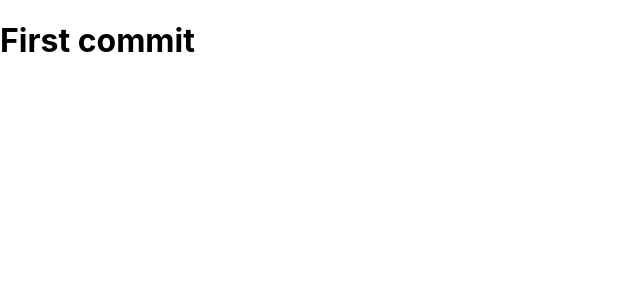
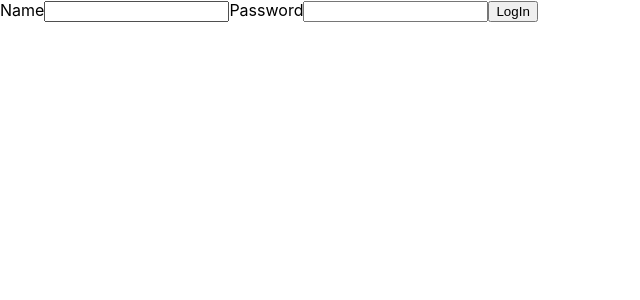
Before and after one commit to Burmikk/-ICAP-technical-test, a React (Create React App) app: page / in a window 1280 px wide. Shown: the top 300 px of the page, without its empty margins (0-640 px from the left). Built offline with nearby package versions, Linux system fonts and the light colour scheme.

Commit message:
create login component

```diff
--- a/src/App.jsx
+++ b/src/App.jsx
@@ -1,12 +1,12 @@
-
-import './App.scss';
+import "./App.scss";
+import Login from "./pages/Login/Login";
 
 function App() {
-  return (
-    <div className="App">
-     <h1>First commit</h1>
-    </div>
-  );
+    return (
+        <div className="App">
+            <Login />
+        </div>
+    );
 }
 
 export default App;
--- /dev/null
+++ b/src/pages/Login/Login.jsx
@@ -0,0 +1,31 @@
+import { Field, Formik, Form } from "formik";
+import scss from "./login.module.scss";
+const Login = () => {
+    const initialValues = {
+        username: "",
+        password: "",
+    };
+
+    const handleSubmit = (values, actions) => {
+        console.log(values);
+        actions.resetForm();
+    };
+    return (
+        <>
+            <Formik initialValues={initialValues} onSubmit={handleSubmit}>
+                <Form>
+                    <label>
+                        Name
+                        <Field type="text" name="username" />
+                    </label>
+                    <label>
+                        Password
+                        <Field type="password" name="password" />
+                    </label>
+                    <button>LogIn</button>
+                </Form>
+            </Formik>
+        </>
+    );
+};
+export default Login;
```
Also changed, not shown: src/pages/Login/login.module.scss (added).
